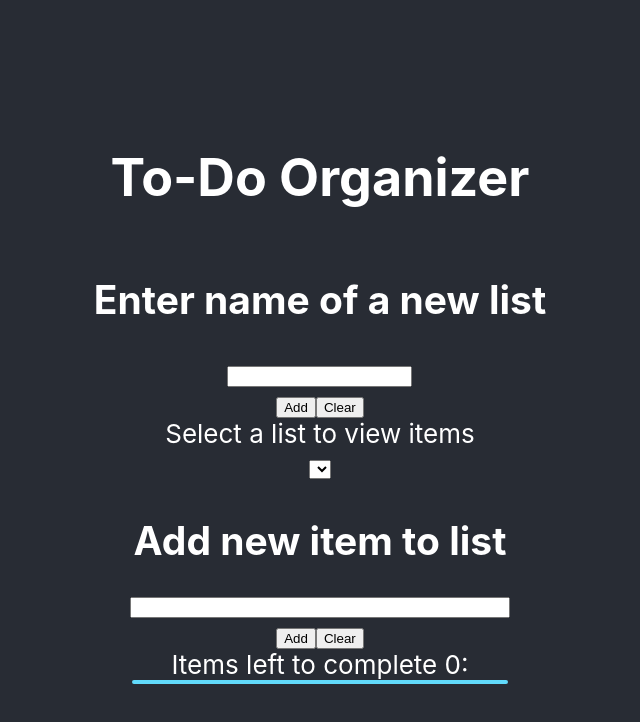
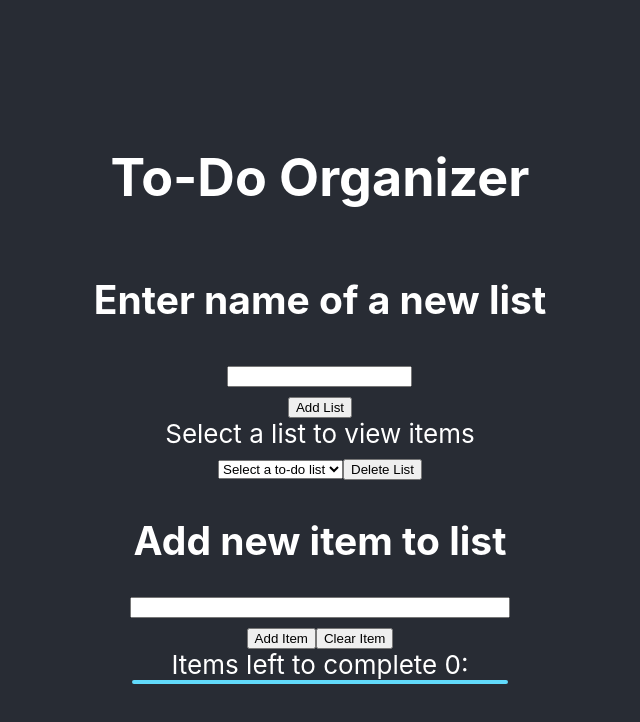
Before and after one commit to joel-klemens/todo-react-app, a React (Create React App) app: page / in a window 1280 px wide. Shown: the top 722 px of the page, without its empty margins (320-960 px from the left). Built offline with nearby package versions, Linux system fonts and the light colour scheme; the HTML template or start-up script is replaced by a standard one.

Commit message:
Added multi list functionality
-select between multiple to-do lists
-render items based on which list is selected
-update list as new to do items are added

```diff
--- a/src/App.js
+++ b/src/App.js
@@ -4,28 +4,34 @@ import TodoList from './TodoList';
 import TodoListList from './TodoListList';
 import {v4 as uuidv4} from 'uuid';
 
+//local storage keys for the to do lists and to do list items
 const LOCAL_STORAGE_KEY = 'todoListItem'
 const LOCAL_STORAGE_KEY_lists = 'todoListList'
 
 
 function App() {
-  const [selected, setSelected] = useState([])
+  //the list of to do items currently selected
+  const [selected, setSelected] = useState()
+  //list of to do lists
   const [todoListList, setTodoListList] = useState([])
+  //list of to do items
   const [todoList, setTodoList] = useState([])
+  //list of to do items that will display
+  const [todoListDisplay, setTodoListDisplay] = useState([])
   const todoListNameRef = useRef()
   const todoNameRef = useRef()
 
   //when the app first runs get current list of items from the local storage
   useEffect(() => {
     const storedTodoListList = JSON.parse(localStorage.getItem(LOCAL_STORAGE_KEY_lists))
-    console.log("list list: ",storedTodoListList)
+    console.log("lists list: ",storedTodoListList)
     if(storedTodoListList) setTodoListList(storedTodoListList)
   }, [])
 
   //when there is a change to todoListList re-render the list
   useEffect(() => {
     localStorage.setItem(LOCAL_STORAGE_KEY_lists, JSON.stringify(todoListList))
-    console.log("list list: ",todoListList)
+    console.log("lists list: ",todoListList)
   }, [todoListList])
 
   //when the app first runs get current list of items from the local storage
@@ -52,26 +58,40 @@ function App() {
   }
 
   //clear a list from list of lists
-  function clearList(e){
-
+  function deleteList(e){
+    const newTodoListList = todoListList.filter(todoListList =>  todoListList.id !== selected.id)
+    console.log("filtered lists list: ", newTodoListList)
+    setTodoListList(newTodoListList)
   }
 
   //get the selected list to show items
   const getSelected = (e) => {
     const newTodoListList = [...todoListList]
-    const todoList = newTodoListList.find(todoList => todoList.id === e.target.value)
-    if(todoList) console.log('changed list selection: ',todoList)
-    //here we want to set the select list and then load the to do list items based on matching listID
-    //when creating a to-do item this listID will be added to it
+    const list = newTodoListList.find(todoList => todoList.id === e.target.value)
+    //const tempDisplay = todoList.
+    if(list) {
+      console.log('changed list selection: ',list)
+      //set selected list
+      setSelected(list)
+      //render the items that have this parent id
+      const tempDisplay = todoList.filter(todoList => todoList.listId === list.id)
+      console.log('display list: ', tempDisplay)
+      setTodoListDisplay(tempDisplay)
+    }
   }
 
   //add the new todo item to the existing list
   function addTodo(e) {
     const name = todoNameRef.current.value
-    //we don't want to add empty todo item
+    //check if name exists then add item to full todo list
     if (name === '') return
     setTodoList(prevTodoList => {
-      return [...prevTodoList, {id: uuidv4(), listId: '1', name: name, complete: false}]
+      return [...prevTodoList, {id: uuidv4(), listId: selected.id, name: name, complete: false}]
+    })
+    //we also want to add this to the list that is on display
+    if (name === '') return
+    setTodoListDisplay(prevTodoListDisplay => {
+      return [...prevTodoListDisplay, {id: uuidv4(), listId: selected.id, name: name, complete: false}]
     })
     //clear out the input field
     todoNameRef.current.value = null
@@ -86,7 +106,7 @@ function App() {
   //toggle the checkmark next to the todo item
   function toggleTodo(id) {
     const newTodoList = [...todoList]
-    const todo  = newTodoList.find(todo => todo.id === id)
+    const todo = newTodoList.find(todo => todo.id === id)
     todo.complete = !todo.complete
     setTodoList(newTodoList)
   }
@@ -99,26 +119,27 @@ function App() {
         <h2>Enter name of a new list</h2>
           <input ref={todoListNameRef} type="text" />
           <div className="todo-lists-list-buttons">
-            <button onClick={addList}>Add</button>
-            <button onClick={clearList}>Clear</button>
+            <button onClick={addList}>Add List</button>
           </div>
           <div>Select a list to view items</div>
           <div className="todo-list-lists">
-            <select defaultValue="Select a to-do list" onChange={e => getSelected(e)}>
+            <select defaultValue={1} onChange={e => getSelected(e)}>
+              <option value={1}>Select a to-do list</option>
               <TodoListList todoListList={todoListList} />
             </select>
+            <button onClick={deleteList}>Delete List</button>
           </div>
         </div>
         <div className="todo-list">
           <h2>Add new item to list</h2>
           <input ref={todoNameRef} type="text" />
           <div className="todo-list-buttons">
-            <button onClick={addTodo}>Add</button>
-            <button onClick={clearTodo}>Clear</button>
+            <button onClick={addTodo}>Add Item</button>
+            <button onClick={clearTodo}>Clear Item</button>
           </div>
-          <div>Items left to complete {todoList.filter(todo => !todo.complete).length}: </div>
+          <div>Items left to complete {todoListDisplay.filter(todo => !todo.complete).length}: </div>
           <div className="todo-list-items">
-            <TodoList todoList={todoList} toggleTodo={toggleTodo}/>
+            <TodoList todoList={todoListDisplay} toggleTodo={toggleTodo}/>
           </div>
         </div>
       </div>
```
